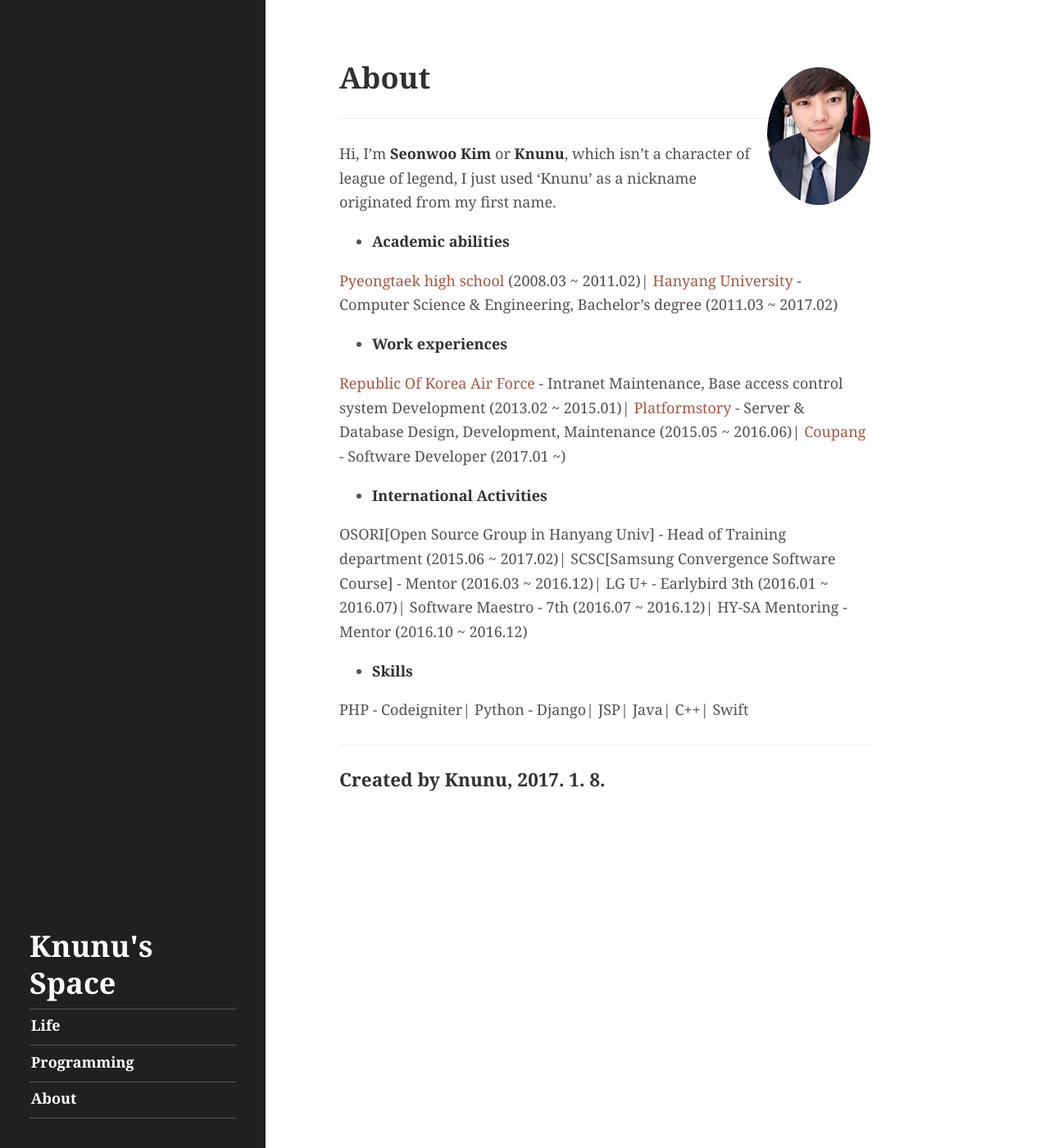
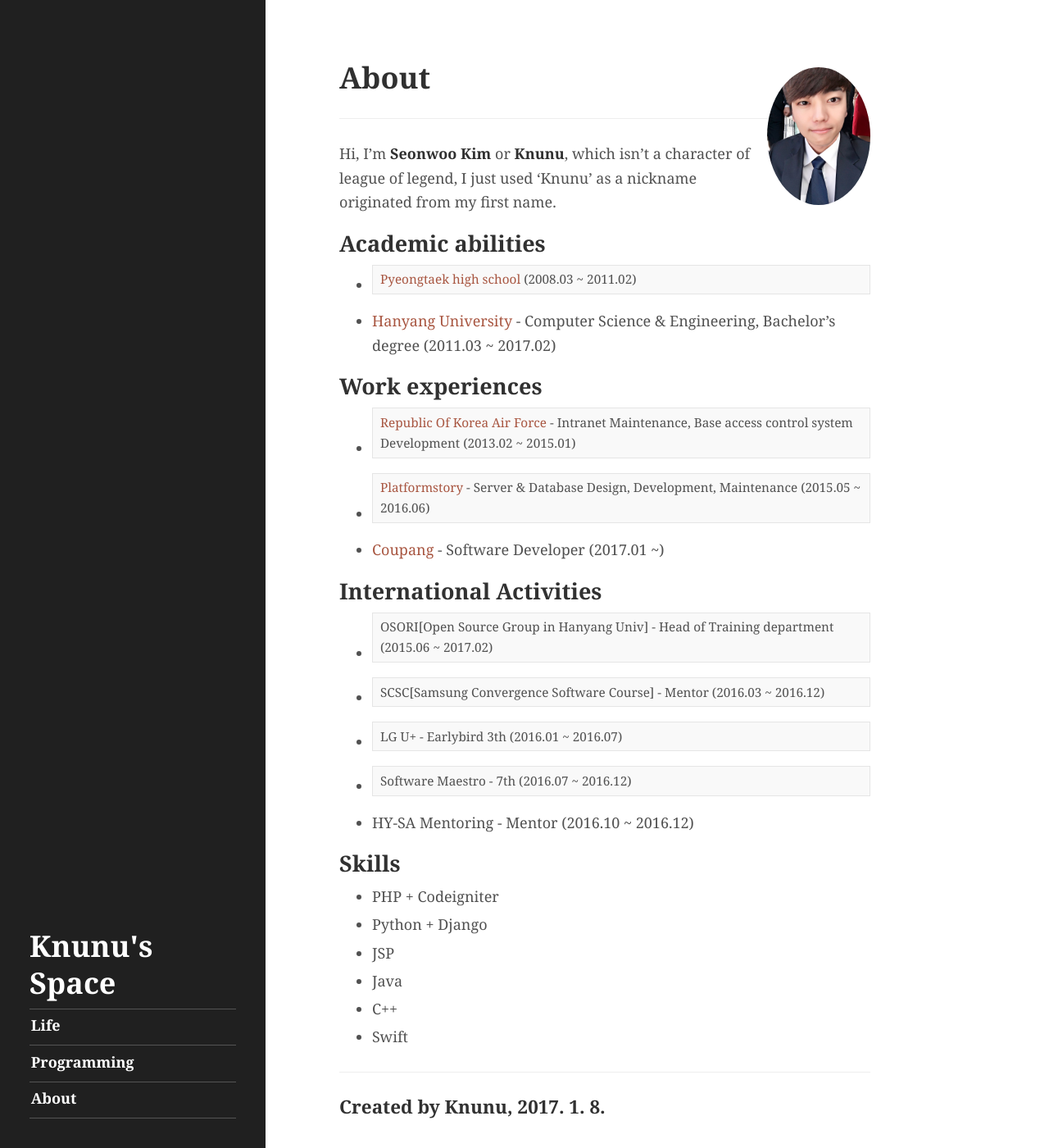
Before and after one commit to knunu/knunu.github.io, a Jekyll site: the page built from about.md, in a window 1280 px wide and 1400 px high. Shown: the whole window at 82% size. Built offline with Jekyll 4.4.1, drawn with Linux system fonts in a browser that asks for light colours.

Commit message:
profile update

```diff
--- a/about.md
+++ b/about.md
@@ -9,33 +9,33 @@ title: About
 {% endcomment %}
 {% include about-short.html author=site.author %}
 
-* **Academic abilities**
+## Academic abilities
 
-[Pyeongtaek high school](http://www.pyeongtaek.hs.kr/smain.html) (2008.03 ~ 2011.02)|
-[Hanyang University](http://www.hanyang.ac.kr/) - Computer Science & Engineering, Bachelor's degree (2011.03 ~ 2017.02)
+* [Pyeongtaek high school](http://www.pyeongtaek.hs.kr/smain.html) (2008.03 ~ 2011.02)|
+* [Hanyang University](http://www.hanyang.ac.kr/) - Computer Science & Engineering, Bachelor's degree (2011.03 ~ 2017.02)
 
-* **Work experiences**
+## Work experiences
 
-[Republic Of Korea Air Force](http://www.airforce.mil.kr:8081/user/indexMain.action?siteId=airforce) - Intranet Maintenance, Base access control system Development (2013.02 ~ 2015.01)|
-[Platformstory](http://platformstory.com/) - Server & Database Design, Development, Maintenance (2015.05 ~ 2016.06)|
-[Coupang](http://www.coupang.com/) - Software Developer (2017.01 ~)
+* [Republic Of Korea Air Force](http://www.airforce.mil.kr:8081/user/indexMain.action?siteId=airforce) - Intranet Maintenance, Base access control system Development (2013.02 ~ 2015.01)|
+* [Platformstory](http://platformstory.com/) - Server & Database Design, Development, Maintenance (2015.05 ~ 2016.06)|
+* [Coupang](http://www.coupang.com/) - Software Developer (2017.01 ~)
 
-* **International Activities**
+## International Activities
 
-OSORI[Open Source Group in Hanyang Univ] - Head of Training department (2015.06 ~ 2017.02)|
-SCSC[Samsung Convergence Software Course] - Mentor (2016.03 ~ 2016.12)|
-LG U+ - Earlybird 3th (2016.01 ~ 2016.07)|
-Software Maestro - 7th (2016.07 ~ 2016.12)|
-HY-SA Mentoring - Mentor (2016.10 ~ 2016.12)
+* OSORI[Open Source Group in Hanyang Univ] - Head of Training department (2015.06 ~ 2017.02)|
+* SCSC[Samsung Convergence Software Course] - Mentor (2016.03 ~ 2016.12)|
+* LG U+ - Earlybird 3th (2016.01 ~ 2016.07)|
+* Software Maestro - 7th (2016.07 ~ 2016.12)|
+* HY-SA Mentoring - Mentor (2016.10 ~ 2016.12)
 
-* **Skills**
+## Skills
 
-PHP - Codeigniter|
-Python - Django|
-JSP|
-Java|
-C++|
-Swift
+* PHP + Codeigniter
+* Python + Django
+* JSP
+* Java
+* C++
+* Swift
 
 ------
 
```
